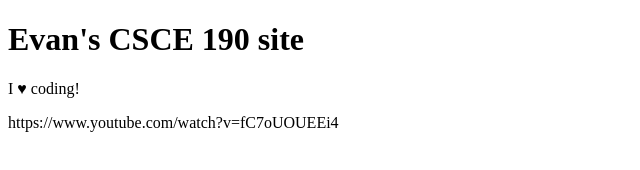
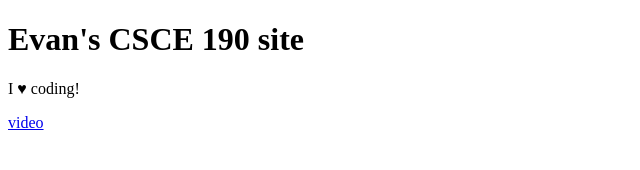
Before and after one commit to PikHacker/PikHacker.github.io, a plain HTML site: page index.html in a window 1280 px wide. Shown: the whole page, without its empty margins (0-640 px from the left). Drawn offline with Linux system fonts and the light colour scheme.

Commit message:
Add files via upload

```diff
--- a/index.html
+++ b/index.html
@@ -9,6 +9,7 @@
 
         <p>I &hearts; coding!</p>
 
-        <p>https://www.youtube.com/watch?v=fC7oUOUEEi4</p>
+        <a href="https://www.youtube.com/watch?v=fC7oUOUEEi4">video</a>
+
     </body>
 </html>
```
